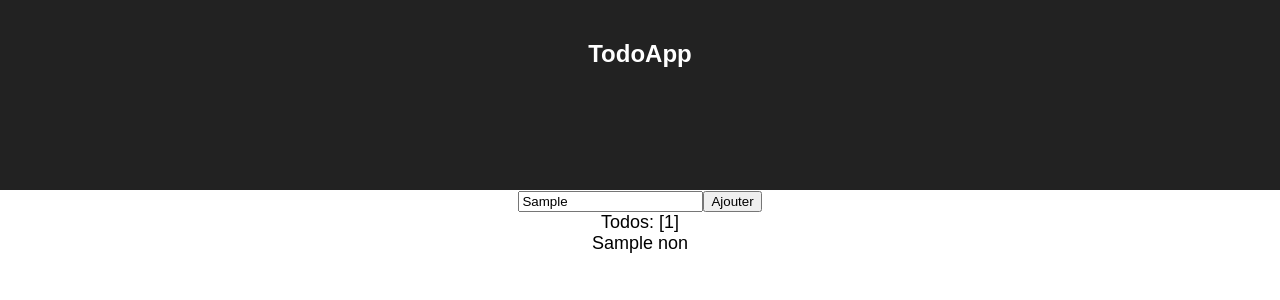
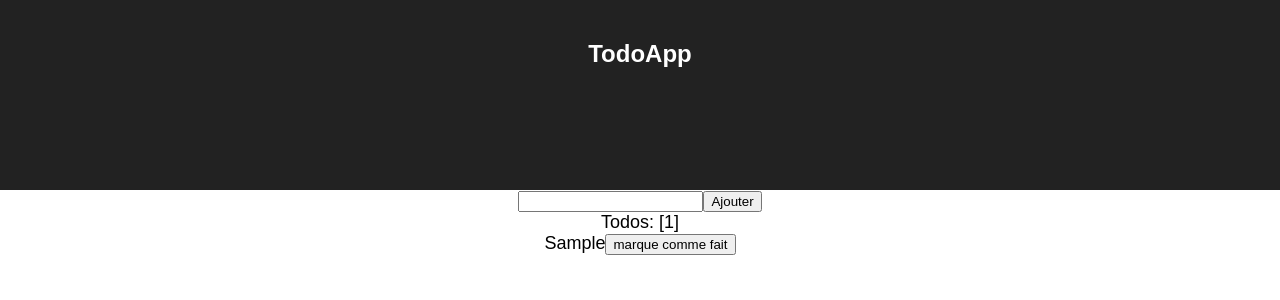
Before and after one commit to AnnaFlourou/apprendre-react-js, a React (Create React App) app: page / in a window 1280 px wide. Both pictures are taken after typing "Sample" into the empty fields and a click on the button "Ajouter". Shown: the top 300 px of the page. Built offline with nearby package versions, Linux system fonts and the light colour scheme.

Commit message:
Episode 6: ajout d'un composant todoItem

```diff
--- a/src/components/list.jsx
+++ b/src/components/list.jsx
@@ -1,4 +1,5 @@
 import React, { Component } from 'react';
+import TodoItem from './todoItem';
 
 class List extends Component {
   render(){
@@ -18,12 +19,10 @@ class List extends Component {
     return(
       todos.map((todo, idx) => {
         return(
-          <div className="todo"
-            key="todo-{todo.title}"
-            onClick={() => this.toggleTodo(todo, idx)}>
-            {todo.title} {todo.done ? 'oui' : 'non'}
-          </div>
-        )
+          <TodoItem item={todo}
+                    idx={idx}
+                    toggleTodo={this.toggleTodo.bind(this)}/>
+        );
       })
     );
   }
--- a/src/components/todoForm.jsx
+++ b/src/components/todoForm.jsx
@@ -4,6 +4,8 @@ class TodoForm extends Component {
   onClick(evt){
     evt.preventDefault();
     const txt = this.todoTitle.value;
+    this.todoTitle.value = '';
+
     this.props.onNewTodo({
       title: txt,
       done: false,
--- /dev/null
+++ b/src/components/todoItem.jsx
@@ -0,0 +1,21 @@
+import React, { Component } from 'react';
+
+class TodoItem extends Component{
+  render(){
+    const todo = this.props.item;
+    const idx  = this.props.idx;
+    let str =
+      todo.done ? 'marquer à faire' : 'marque comme fait';
+
+    return(
+          <div className="todo" key="todo-{todo.title}">
+            {todo.title}
+            <button onClick={() => this.props.toggleTodo(todo, idx)}>
+              {str}
+            </button>
+          </div>
+    );
+  }
+}
+
+export default TodoItem;
```
